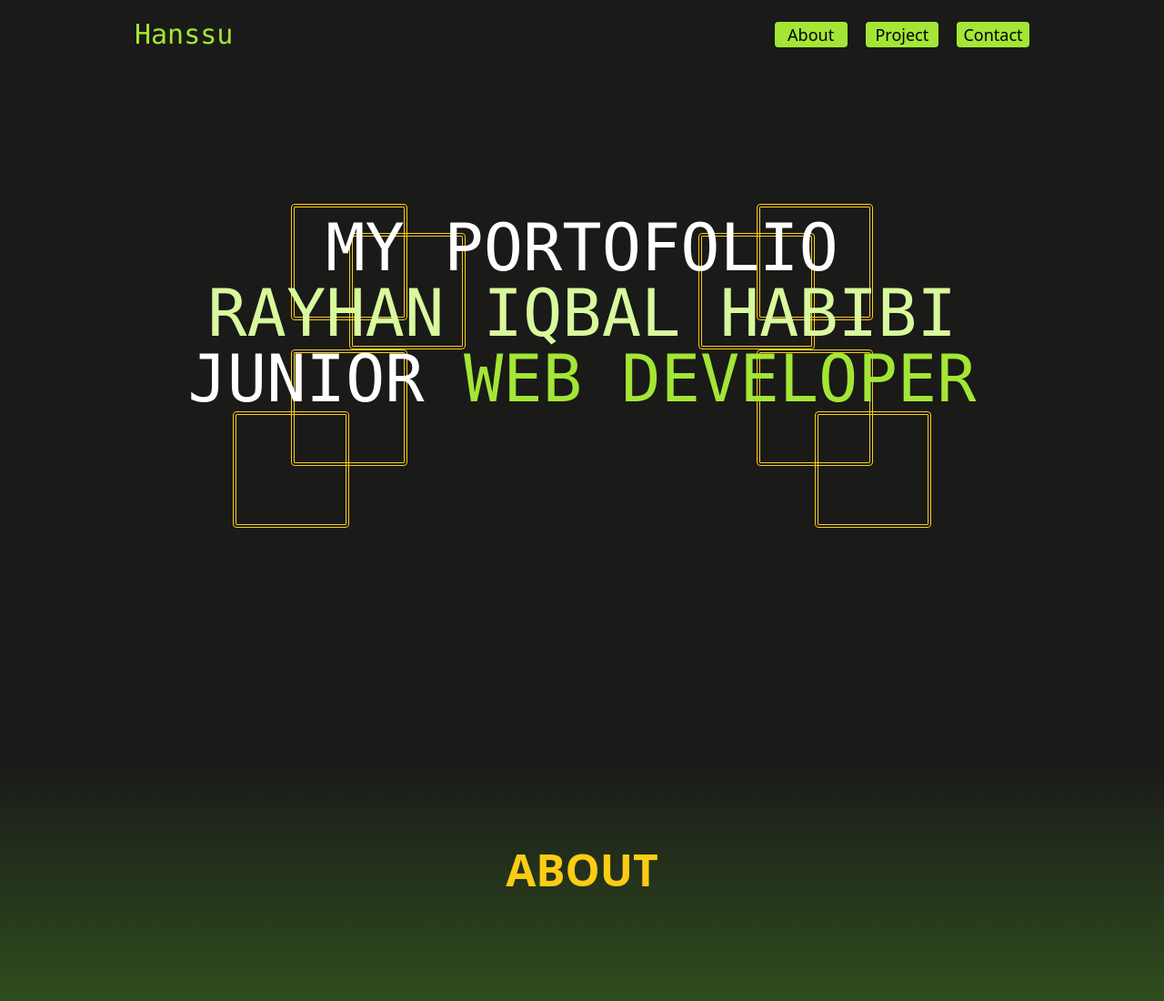
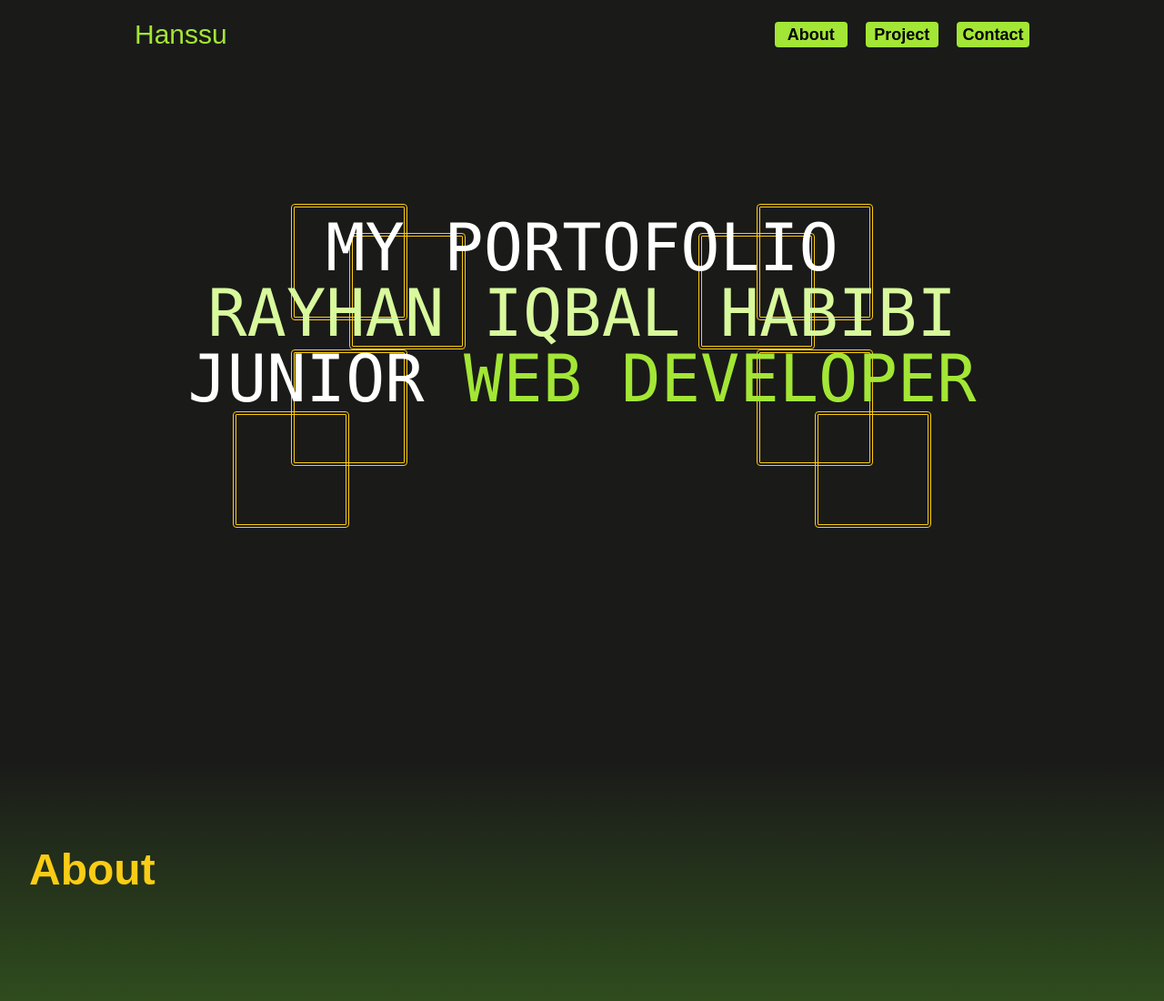
Before and after one commit to Hanssbr/my-portofolio, a website: page index.html in a window 1280 px wide. Shown: the whole page at 91% size. Drawn offline with Linux system fonts and the light colour scheme.

Commit message:
Menambahkan fonts poppins dan merubah hover navbar

```diff
--- a/index.html
+++ b/index.html
@@ -9,11 +9,11 @@
   <body class="bg-custom-black">
     <header>
       <nav class="flex space justify-between items-center p-5">
-        <div class="logo font-mono text-3xl ml-32 text-lime-400">Hanssu</div>
+        <div class="logo font-poppins text-3xl ml-32 text-lime-400">Hanssu</div>
         <div class="link mr-32">
-          <a href="#" class="text-lg font-medium text-black hover:text-slate-600 font-sans bg-lime-400 inline-block w-20 text-center rounded mr-4 ">About</a>
-          <a href="#" class="text-lg font-medium text-black hover:text-slate-600 font-sans bg-lime-400 inline-block w-20 text-center rounded mr-4">Project</a>
-          <a href="#" class="text-lg font-medium text-black hover:text-slate-600 font-sans bg-lime-400 inline-block w-20 text-center rounded ">Contact</a>
+          <a href="#" class="text-lg font-poppins font-semibold text-black hover:text-lime-400 bg-lime-400 inline-block w-20 text-center rounded mr-4 hover:bg-custom-black duration-200">About</a>
+          <a href="#" class="text-lg font-poppins font-semibold text-black hover:text-lime-400 bg-lime-400 inline-block w-20 text-center rounded mr-4 hover:bg-custom-black duration-200">Project</a>
+          <a href="#" class="text-lg font-poppins font-semibold text-black hover:text-lime-400 bg-lime-400 inline-block w-20 text-center rounded hover:bg-custom-black duration-200">Contact</a>
         </div>
       </nav>
     </header>
@@ -37,7 +37,7 @@
         <div class="decoration w-32 h-32 border-4 border-yellow-400 border-double absolute top-120 left-64 rounded hover:border-lime-400 hover:w-28 hover:h-28 transition-all duration-200"></div>
     </section>
     <section class="about bg-gradient-to-t from-custom-dark-green/100 to-custom-black/90">
-      <h1 class="text-5xl text-yellow-400 text-center font-bold text-lime pt-24">ABOUT</h1>
+      <h1 class="text-5xl text-yellow-400 ml-8 font-bold text-lime pt-24 font-poppins">About</h1>
       <br><br><br><br><br><br>
     </section>
   </body>
--- a/tailwind.config.js
+++ b/tailwind.config.js
@@ -10,6 +10,9 @@ module.exports = {
       top: {
         '120': '28rem',
       },
+      fontFamily: {
+        'poppins': ['Poppins', 'sans-serif']
+      },
     },
   },
   plugins: [],
```
Also changed, not shown: output.css.
